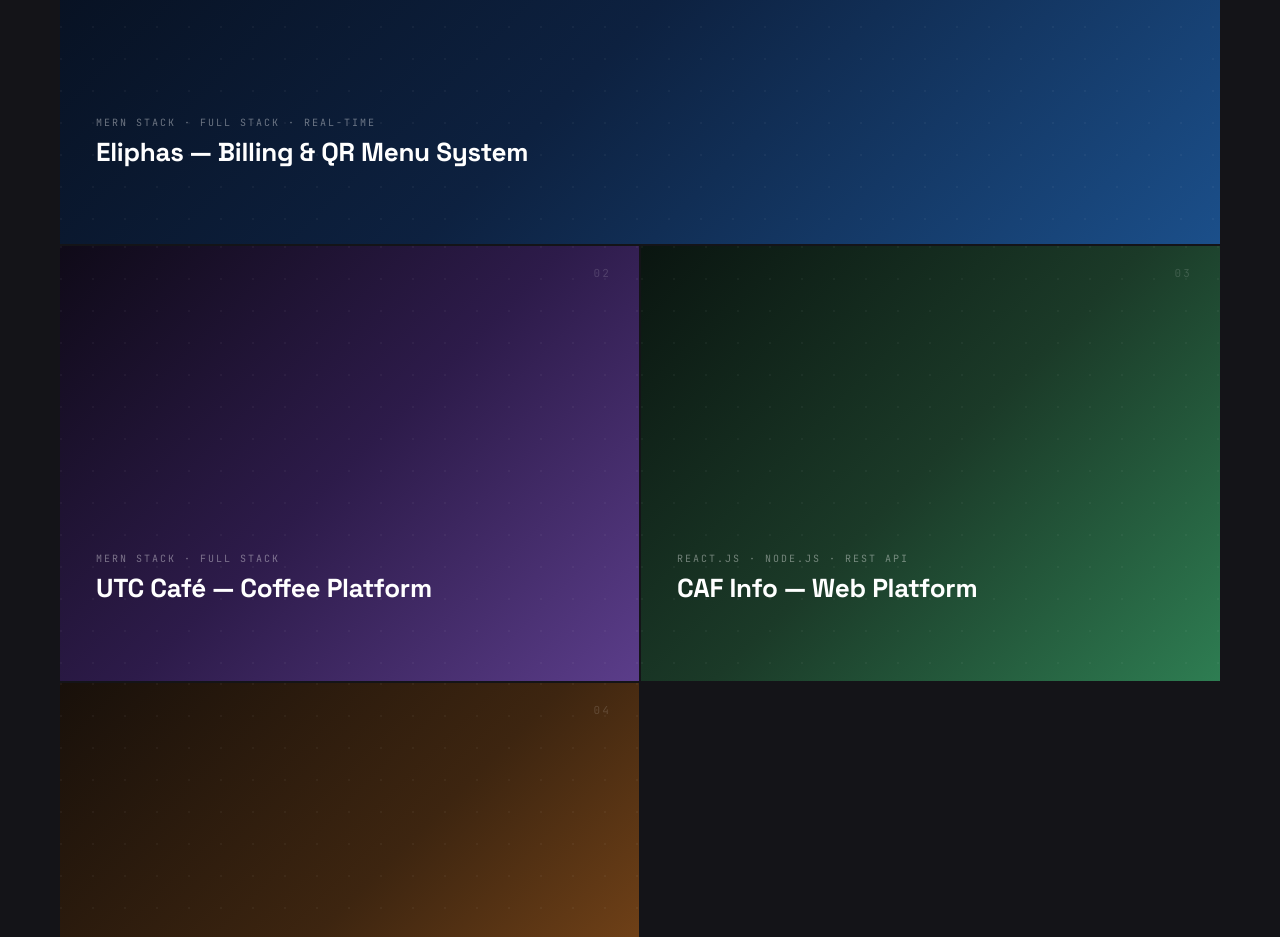
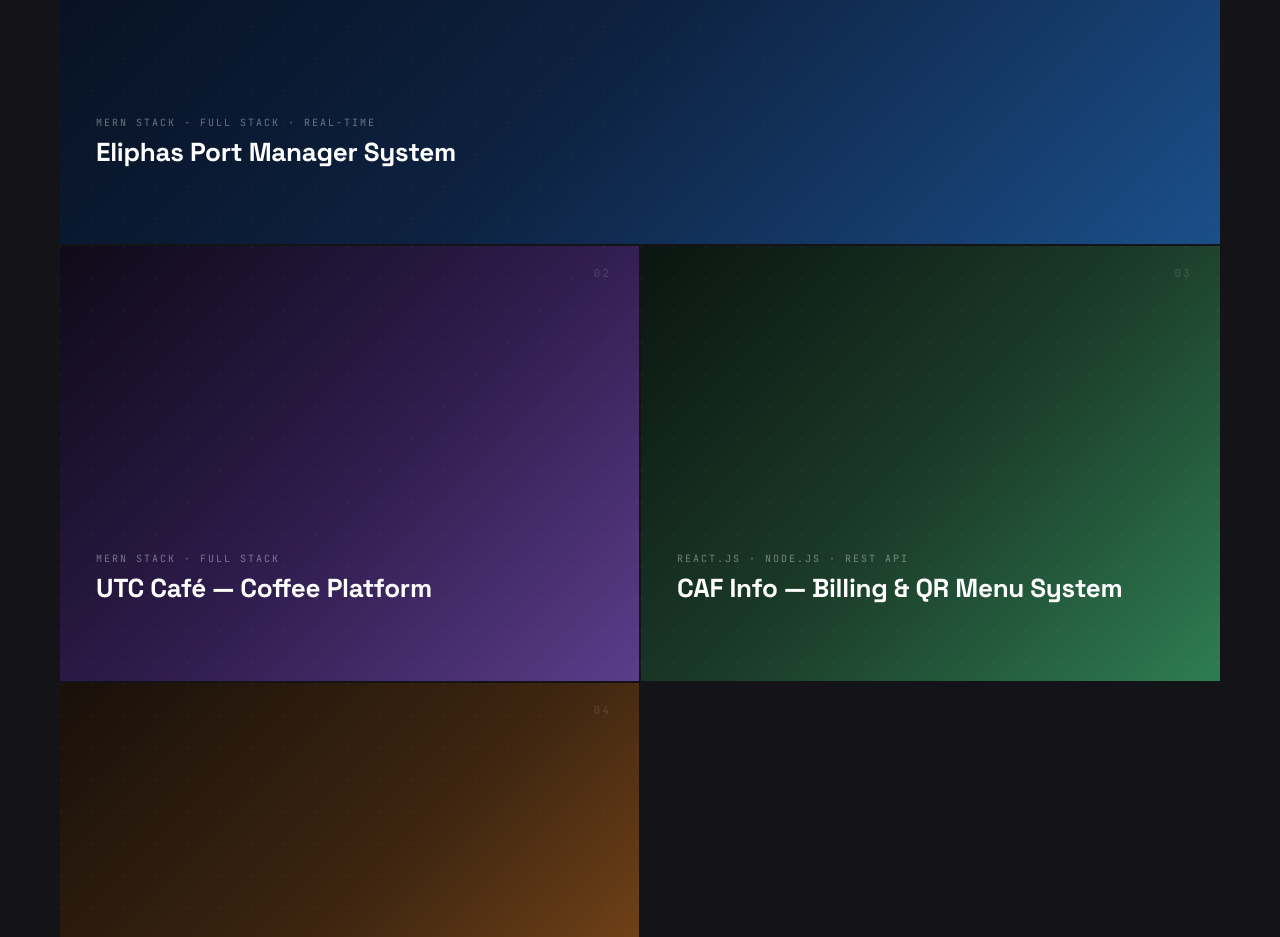
Before and after one commit to manikanta298/myself-, a plain HTML site: page index.html in a window 1280 px wide. Shown: the part 3760-4697 px from the top of the page. Drawn offline with Linux system fonts and the light colour scheme.

Commit message:
Update index.html

```diff
--- a/index.html
+++ b/index.html
@@ -991,8 +991,8 @@ footer{
       <div class="project-card-content">
         <div class="pc-num">01</div>
         <div class="pc-tech">MERN Stack · Full Stack · Real-time</div>
-        <div class="pc-name">Eliphas — Billing &amp; QR Menu System</div>
-        <div class="pc-desc">Full-stack billing software with QR menu scanning and live kitchen order management. Real-time order flow from customer scan to kitchen display.</div>
+        <div class="pc-name">Eliphas Port Manager System</div>
+        <div class="pc-desc">Full-stack billing software Port Manager .</div>
         <a class="pc-link" href="https://eliphas-application.vercel.app" target="_blank" onclick="event.stopPropagation()">
           Live Site
           <svg width="14" height="14" viewBox="0 0 24 24" fill="none" stroke="currentColor" stroke-width="2"><path d="M5 12h14M12 5l7 7-7 7"/></svg>
@@ -1021,7 +1021,7 @@ footer{
       <div class="project-card-content">
         <div class="pc-num">03</div>
         <div class="pc-tech">React.js · Node.js · REST API</div>
-        <div class="pc-name">CAF Info — Web Platform</div>
+        <div class="pc-name">CAF Info — Billing & QR Menu System</div>
         <div class="pc-desc">Full-stack web platform with React.js frontend consuming a dedicated REST API backend with seamless data integration.</div>
         <a class="pc-link" href="https://caf-info-frontend.vercel.app" target="_blank" onclick="event.stopPropagation()">
           Live Site
```
